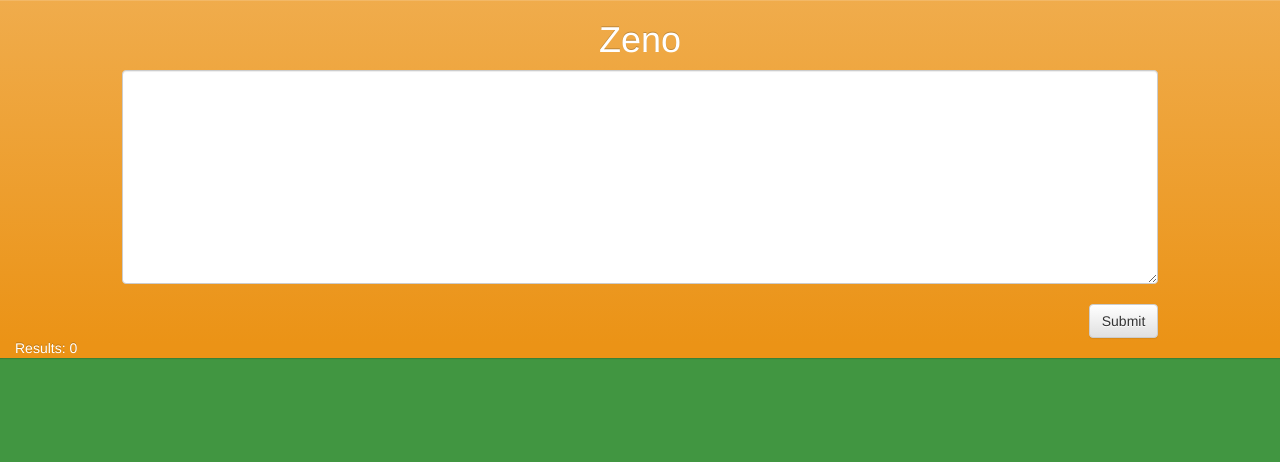
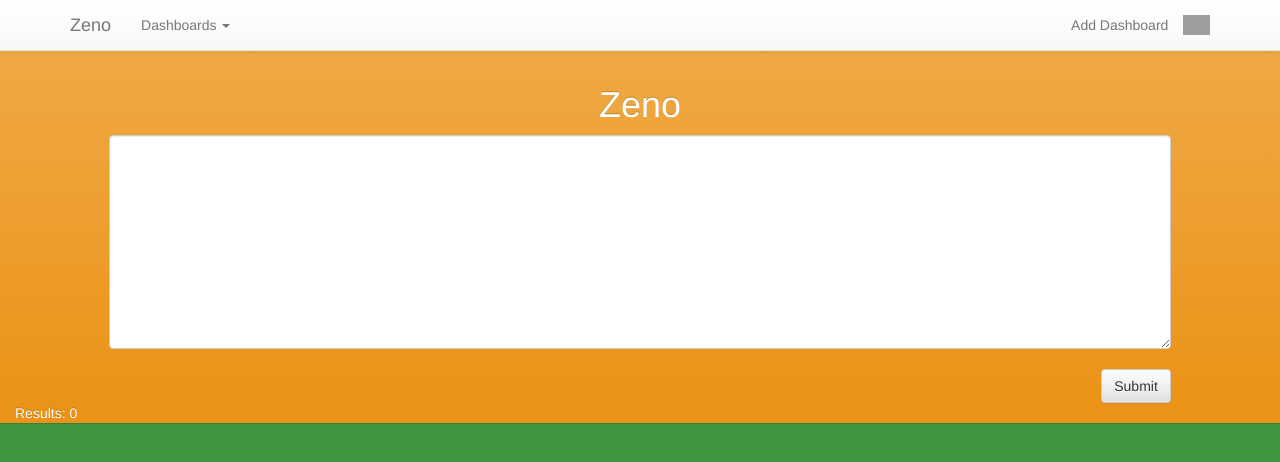
Before and after one commit to alexkeating/data-viz, a React (Create React App) app in the folder frontend-dev/: page / in a window 1280 px wide. Shown: the top 462 px of the page. Built offline with nearby package versions, Linux system fonts and the light colour scheme; grey boxes are pictures that could not be loaded.

Commit message:
Added navbar
Now there is a fixed navbar on the sql-editor page

```diff
--- a/frontend-dev/package.json
+++ b/frontend-dev/package.json
@@ -8,6 +8,7 @@
   "dependencies": {
     "bootstrap": "^3.3.7",
     "react": "^15.4.0",
+    "react-bootstrap": "^0.30.7",
     "react-dom": "^15.4.0",
     "react-json-table": "^0.1.1",
     "react-router": "^3.0.0",
--- a/frontend-dev/src/css/index.css
+++ b/frontend-dev/src/css/index.css
@@ -16,3 +16,7 @@ body {
 .text-black{
     color:#000000;
 }
+
+.shift-content {
+    padding-top: 65px;
+}
--- a/frontend-dev/src/sql-editor/components/App.js
+++ b/frontend-dev/src/sql-editor/components/App.js
@@ -1,7 +1,8 @@
 import React, { Component } from 'react';
-import Editor from './Editor'
-import DisplayResults from './DisplayResults'
-import 'whatwg-fetch'
+import Editor from './Editor';
+import DisplayResults from './DisplayResults';
+import ZenoNavbar from './ZenoNavbar';
+import 'whatwg-fetch';
 
 class App extends Component {
     constructor() {
@@ -67,10 +68,13 @@ class App extends Component {
         return (
             <div className="btn-warning container-fluid">
                 <div className="row">
+                    <ZenoNavbar />
+                </div>
+                <div className="row shift-content">
                     <h1 className="text-center">Zeno</h1>
+                    <Editor sendRequest={this.sendRequest} handleChange={this.handleChange}
+                            query={this.state.querystring}/>
                 </div>
-                <Editor sendRequest={this.sendRequest} handleChange={this.handleChange}
-                        query={this.state.querystring}/>
                 <span>Results: {this.state.results.length}</span>
                 <div className="container pre-scrollable">
                     {this.state.showTable ?  <DisplayResults results={this.state.results}/> : <span />}
--- a/frontend-dev/src/sql-editor/components/Editor.js
+++ b/frontend-dev/src/sql-editor/components/Editor.js
@@ -27,4 +27,4 @@ class Editor extends React.Component {
     }
 }
 
-export default Editor
+export default Editor;
--- /dev/null
+++ b/frontend-dev/src/sql-editor/components/ZenoNavbar.js
@@ -0,0 +1,36 @@
+import React from 'react';
+import { Navbar, NavItem, MenuItem, NavDropdown, Nav } from 'react-bootstrap';
+
+class ZenoNavbar extends React.Component {
+    render() {
+        return (
+            <Navbar className="navbar-fixed-top">
+                <Navbar.Header>
+                    <Navbar.Brand>
+                        <a href="/">Zeno</a>
+                    </Navbar.Brand>
+                    <Navbar.Toggle />
+                </Navbar.Header>
+                <Navbar.Collapse>
+                    <Nav>
+                        <NavDropdown eventKey={3} title="Dashboards" id="basic-nav-dropdown">
+                            <MenuItem eventKey={3.1}>Action</MenuItem>
+                            <MenuItem eventKey={3.2}>Another action</MenuItem>
+                            <MenuItem eventKey={3.3}>Something else here</MenuItem>
+                            <MenuItem divider/>
+                            <MenuItem eventKey={3.3}>Separated link</MenuItem>
+                        </NavDropdown>
+                    </Nav>
+                    <Nav pullRight>
+                        <NavItem>Add Dashboard</NavItem>
+                        <Navbar.Brand href="#">
+                            <img src="/images/database.svg" />
+                        </Navbar.Brand>
+                    </Nav>
+                </Navbar.Collapse>
+            </Navbar>
+        )
+    }
+}
+
+export default ZenoNavbar;
```
Also changed, not shown: frontend-dev/src/css/images/database.svg (added).
